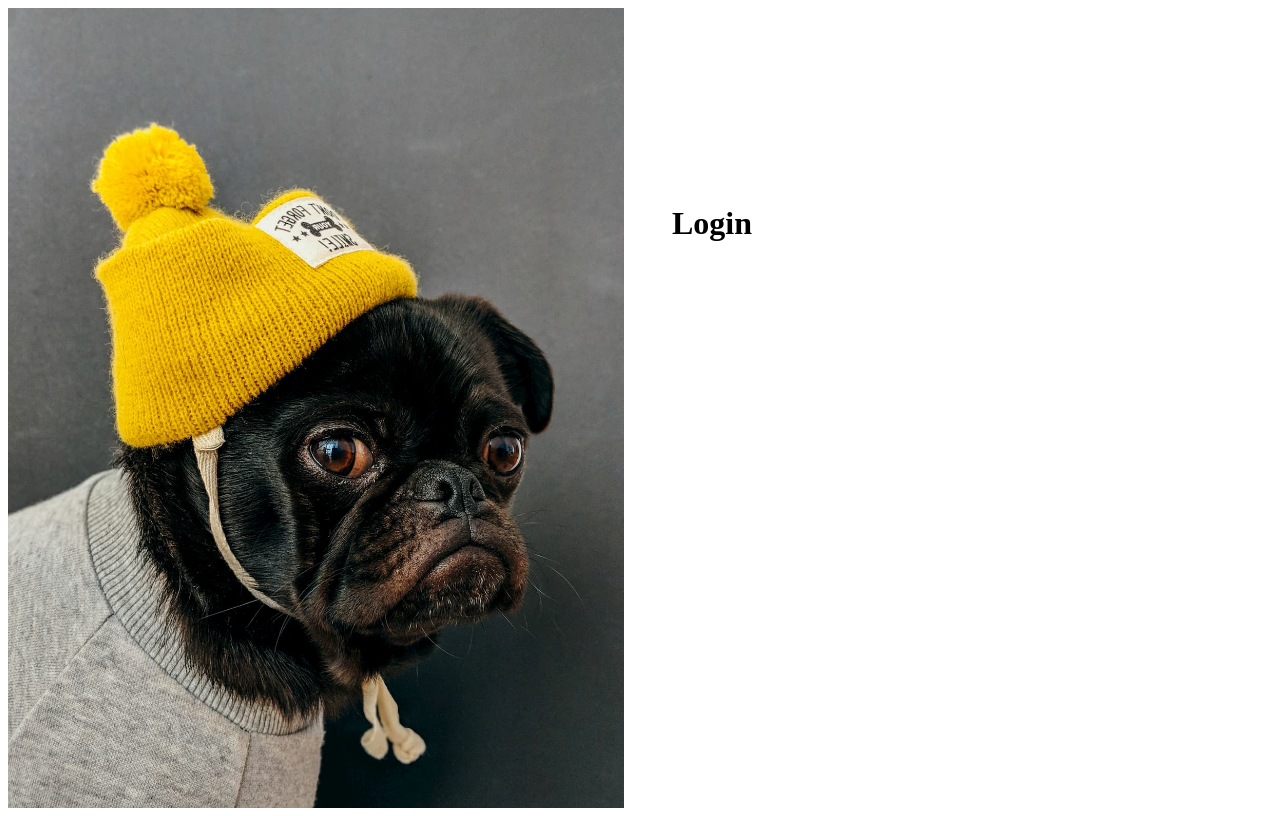
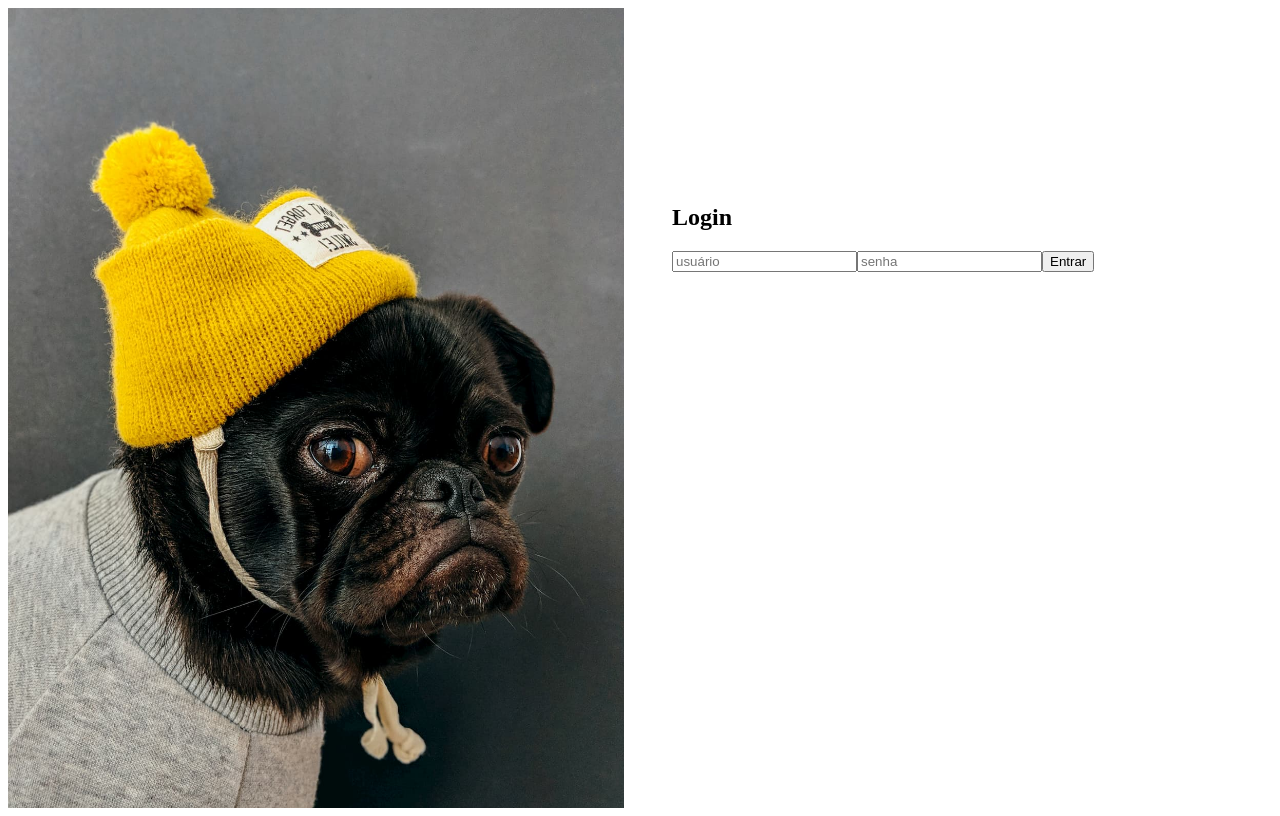
Before and after one commit to fscheremetta/dogs-next, a Next.js app: page /login in a window 1280 px wide. Built offline with nearby package versions, Linux system fonts and the light colour scheme.

Commit message:
feat: create server action login and form login

```diff
--- /dev/null
+++ b/src/actions/login.ts
@@ -0,0 +1,27 @@
+'use server';
+
+import { cookies } from 'next/headers';
+
+export default async function login(formData: FormData) {
+  const username = formData.get('username') as string | null;
+  const password = formData.get('password') as string | null;
+
+  const response = await fetch(
+    'https://dogsapi.origamid.dev/json/jwt-auth/v1/token',
+    {
+      method: 'POST',
+      body: formData,
+    }
+  );
+
+  const data = await response.json();
+
+  cookies().set('token', data.token, {
+    httpOnly: true,
+    secure: true,
+    sameSite: 'lax',
+    maxAge: 60 * 60 * 24, // 1 day
+  });
+
+  console.log(data);
+}
--- a/src/app/login/page.tsx
+++ b/src/app/login/page.tsx
@@ -1,7 +1,10 @@
+import LoginForm from '@/components/login/login-form';
+
 export default async function LoginPage() {
   return (
-    <main>
-      <h1>Login</h1>
-    </main>
+    <section className="animeLeft">
+      <h1 className="title">Login</h1>
+      <LoginForm />
+    </section>
   );
 }
--- /dev/null
+++ b/src/components/login/login-form.tsx
@@ -0,0 +1,13 @@
+import login from '@/actions/login';
+
+export default async function LoginForm() {
+  return (
+    <>
+      <form action={login}>
+        <input type="text" name="username" placeholder="usuário" />
+        <input type="password" name="password" placeholder="senha" />
+        <button>Entrar</button>
+      </form>
+    </>
+  );
+}
```
